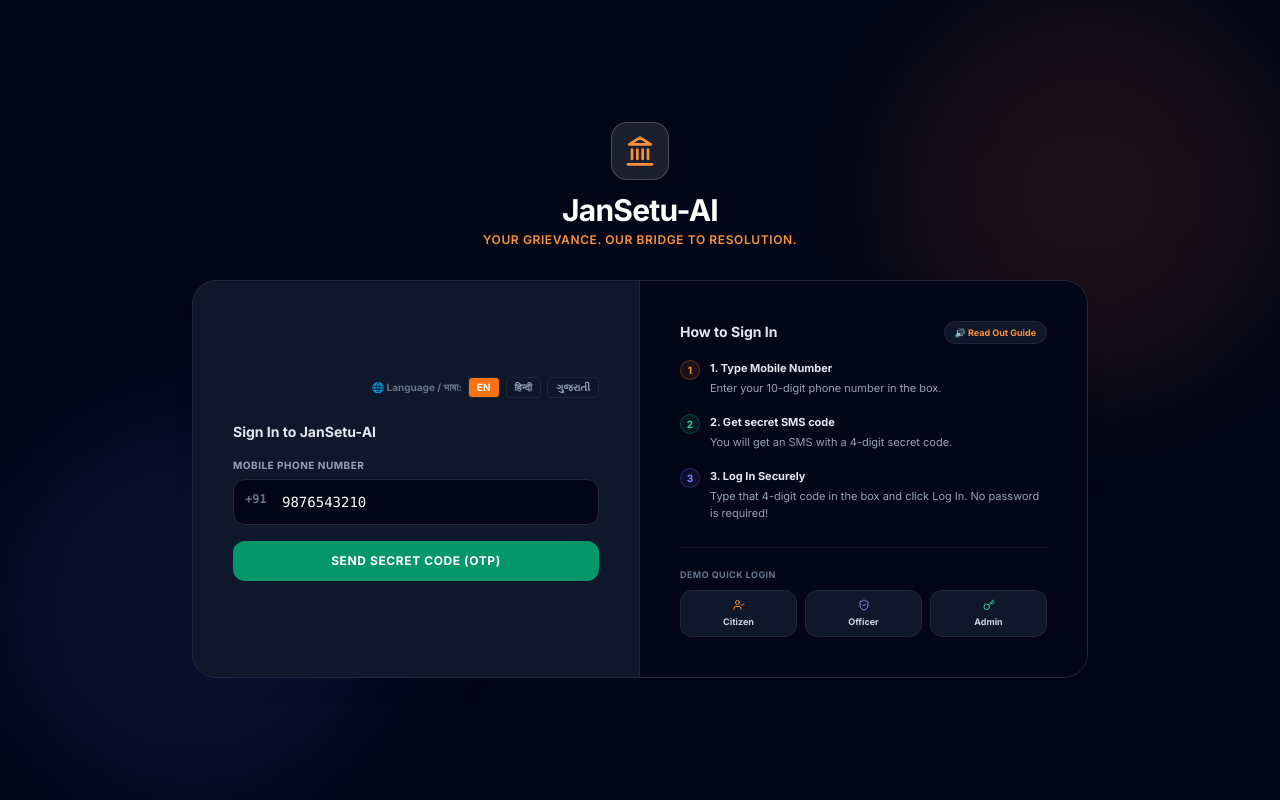
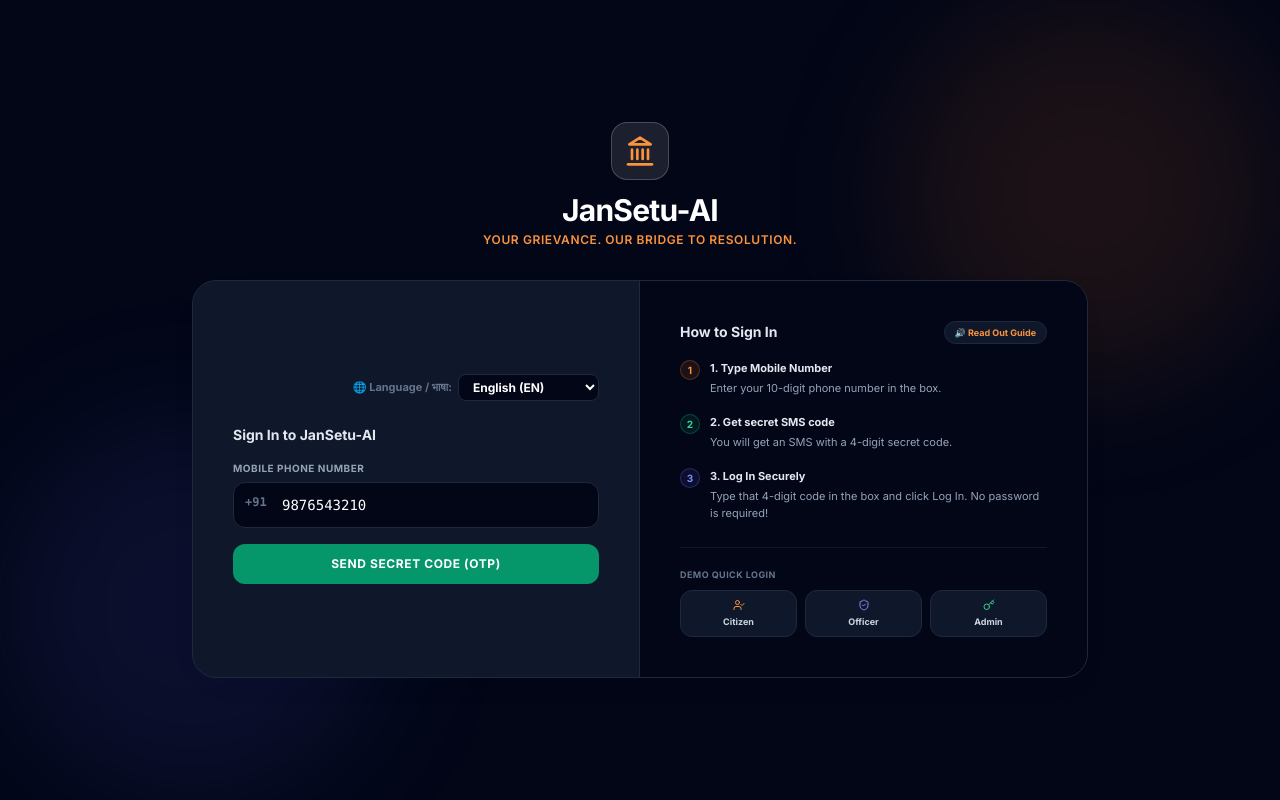
Before and after one commit to AdiCore5/SIH-Hackathon-2026, a React (Vite) app: page / in a window 1280 px wide. Built offline with nearby package versions, Linux system fonts and the light colour scheme.

Commit message:
Replace language buttons on Login card with a clean select dropdown component

```diff
--- a/src/App.tsx
+++ b/src/App.tsx
@@ -244,30 +244,18 @@ const App: React.FC = () => {
             {/* Left Column: Interactive Form */}
             <div className="p-6 md:p-10 flex flex-col justify-center border-b md:border-b-0 md:border-r border-slate-800">
 
-              {/* Language switcher inside login form */}
-              <div className="flex justify-end gap-1.5 mb-6 text-[10px] font-bold text-slate-500 items-center">
+              {/* Language switcher dropdown inside login form */}
+              <div className="flex justify-end gap-1.5 mb-6 text-[11px] font-bold text-slate-500 items-center">
                 <span>🌐 Language / भाषा:</span>
-                <button
-                  type="button"
-                  onClick={() => setLang('en')}
-                  className={`px-2 py-0.5 rounded border border-slate-800 transition-all ${lang === 'en' ? 'bg-orange-500 text-white border-orange-500' : 'text-slate-400 hover:text-white'}`}
+                <select
+                  value={lang}
+                  onChange={(e) => setLang(e.target.value as Language)}
+                  className="bg-slate-950 border border-slate-800 rounded-lg px-2.5 py-1 text-xs text-white focus:border-orange-500 focus:outline-none cursor-pointer font-sans"
                 >
-                  EN
-                </button>
-                <button
-                  type="button"
-                  onClick={() => setLang('hi')}
-                  className={`px-2 py-0.5 rounded border border-slate-800 transition-all ${lang === 'hi' ? 'bg-orange-500 text-white border-orange-500' : 'text-slate-400 hover:text-white'}`}
-                >
-                  हिन्दी
-                </button>
-                <button
-                  type="button"
-                  onClick={() => setLang('gu')}
-                  className={`px-2 py-0.5 rounded border border-slate-800 transition-all ${lang === 'gu' ? 'bg-orange-500 text-white border-orange-500' : 'text-slate-400 hover:text-white'}`}
-                >
-                  ગુજરાતી
-                </button>
+                  <option value="en">English (EN)</option>
+                  <option value="hi">हिन्दी (Hindi)</option>
+                  <option value="gu">ગુજરાતી (Gujarati)</option>
+                </select>
               </div>
 
               {/* Mobile + OTP Flow */}
```
